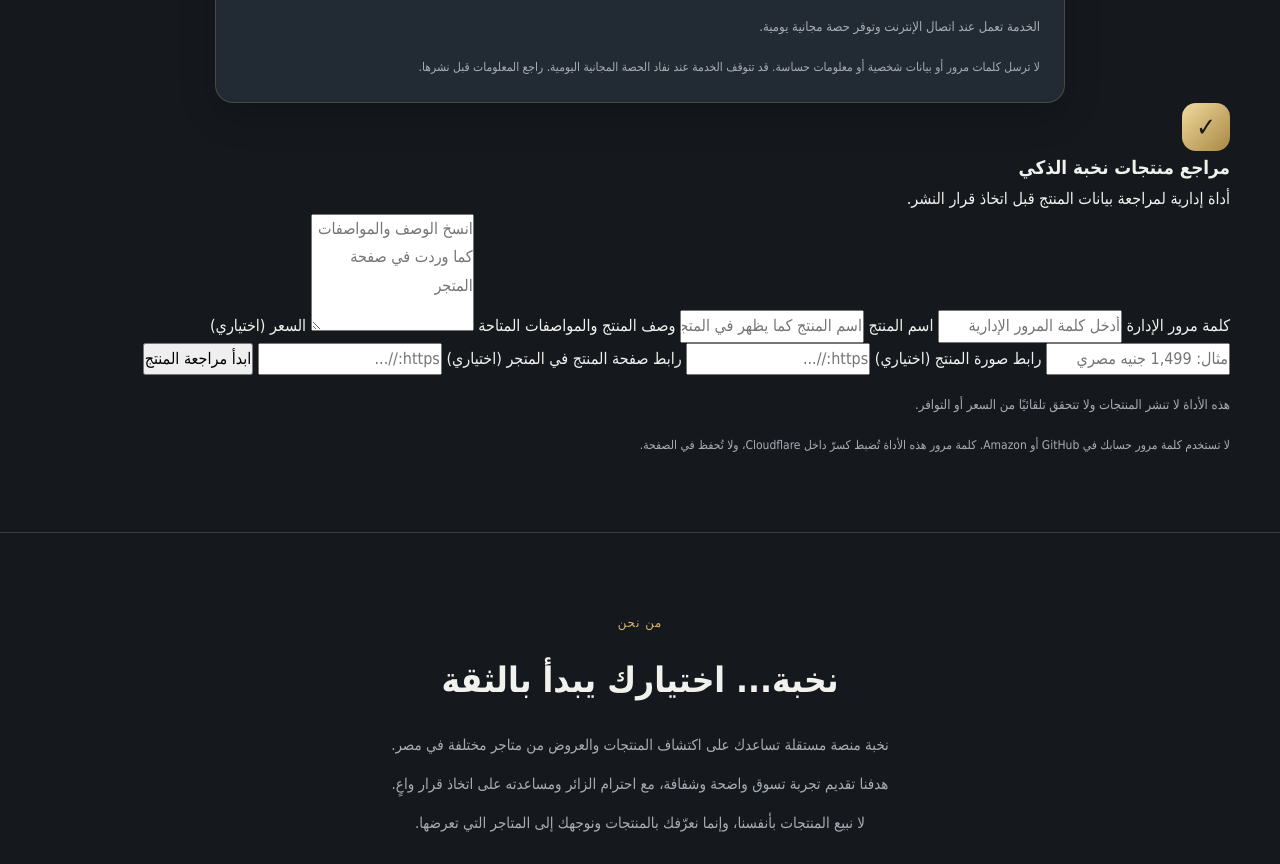
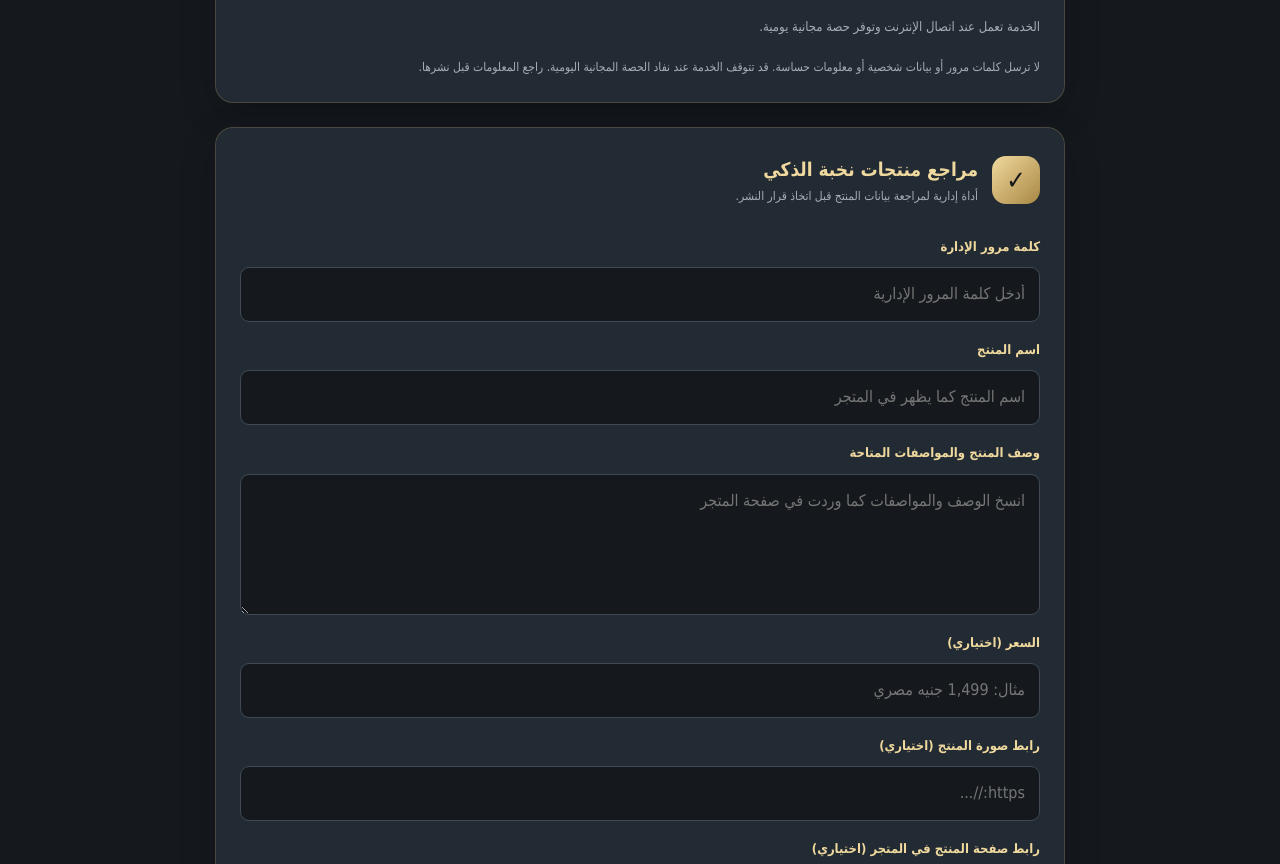
Before and after one commit to ashraflx71/NOKHBA, a plain HTML site: page index.html in a window 1280 px wide. Shown: the part 10317-11181 px from the top of the page. Drawn offline with Linux system fonts and the light colour scheme; some packages are replaced by stand-ins of ours; a script that the page names is missing.

Commit message:
Style NOKHBA AI product reviewer

```diff
--- a/style.css
+++ b/style.css
@@ -1265,3 +1265,18 @@ img {
     text-align: right;
   }
 }
+
+
+/* NOKHBA AI PRODUCT REVIEWER */
+.ai-review-panel{max-width:850px;margin:24px auto 0;padding:24px;background:var(--dark-card);border:1px solid var(--border);border-radius:18px;box-shadow:var(--shadow)}
+.ai-review-heading{display:flex;align-items:center;gap:14px;margin-bottom:20px}
+.ai-review-heading h3{color:var(--gold-light);font-size:19px}
+.ai-review-heading p{color:var(--muted);font-size:12px}
+.ai-review-form{display:grid;gap:9px}
+.ai-review-form label{color:var(--gold-light);font-size:13px;font-weight:bold;margin-top:7px}
+.ai-review-form input,.ai-review-form textarea{width:100%;min-width:0;padding:12px 14px;color:var(--white);background:var(--dark);border:1px solid #414a54;border-radius:9px;outline:none}
+.ai-review-form input:focus,.ai-review-form textarea:focus{border-color:var(--gold)}
+.ai-review-form textarea{resize:vertical;line-height:1.8}
+.ai-review-form button{margin-top:10px;padding:12px 18px;color:#17191c;background:linear-gradient(135deg,var(--gold-light),var(--gold-dark));border:0;border-radius:8px;font-weight:bold;cursor:pointer}
+.ai-review-form button:disabled{opacity:.6;cursor:wait}
+@media(max-width:600px){.ai-review-panel{padding:17px}}
```
